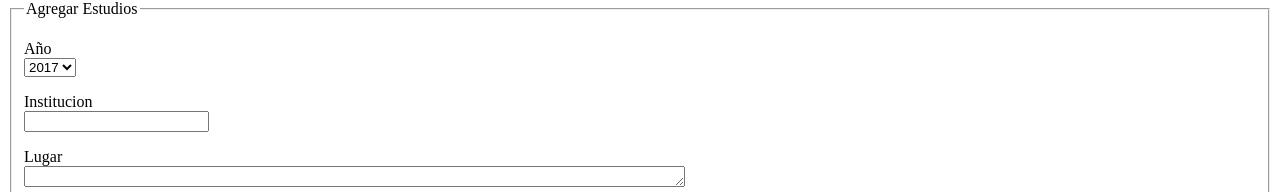
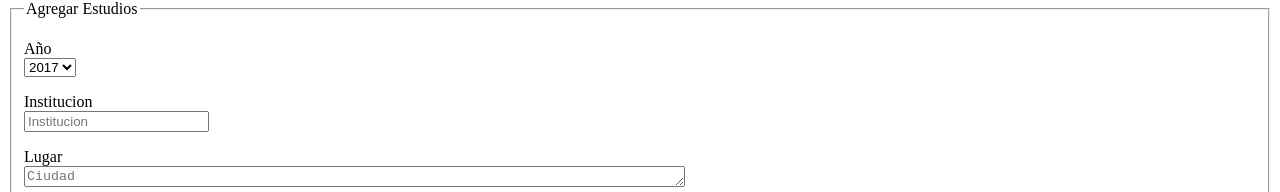
Before and after one commit to zucaro69/Hoja-de-vida-digital, a plain HTML site: page html/educacion.html in a window 1280 px wide. Shown: the part 760-952 px from the top of the page. Drawn offline with Linux system fonts and the light colour scheme.

Commit message:
Validaciones
Version con validaciones en los campos de los formularios

```diff
--- a/html/educacion.html
+++ b/html/educacion.html
@@ -140,10 +140,10 @@
           </p>
 
           <label for="Nombre">Institucion</label><br/>
-          <input type="text">
+          <input type="text" placeholder="Institucion" required>
 
           <p>Lugar<br/>
-            <textarea name="Lugar" rows="1" cols="80"></textarea>
+            <textarea name="Lugar" rows="1" cols="80" placeholder="Ciudad" required></textarea>
           </p>
 
           <p>
```
